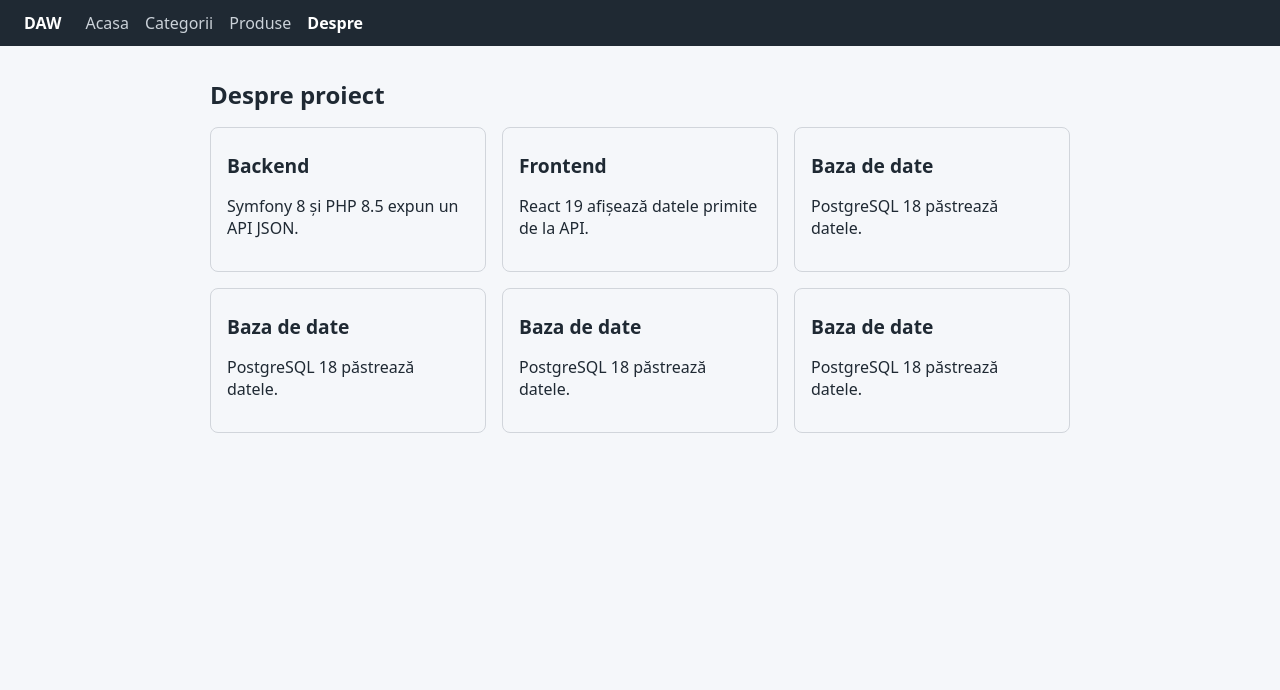
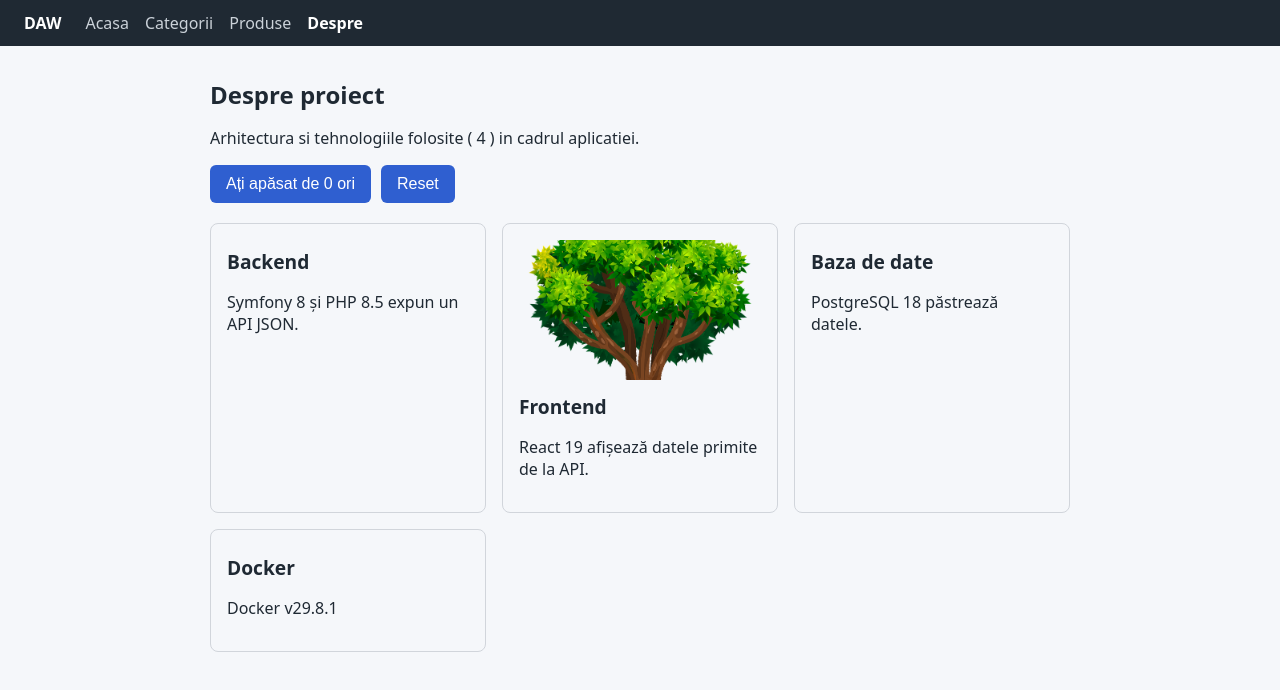
Before and after one commit to cezarpapara/daw-template-ifr2-2026-2027, a React (Vite) app in the folder frontend/app/: page /despre in a window 1280 px wide. Shown: the top 690 px of the page. Built offline with nearby package versions, Linux system fonts and the light colour scheme.

Commit message:
Lab04: adaugare AboutPage

```diff
--- /dev/null
+++ b/frontend/app/src/components/PageTitle.jsx
@@ -0,0 +1,8 @@
+export default function PageTitle({ title, subtitle}) {
+    return (
+        <div className="page-title-container">
+            <h1 className="page-title">{title}</h1>
+            {subtitle && <p className="page-subtitle">{subtitle}</p>}
+        </div>
+    );
+}
--- a/frontend/app/src/pages/AboutPage.jsx
+++ b/frontend/app/src/pages/AboutPage.jsx
@@ -1,18 +1,33 @@
+import { useState } from 'react';
 import Card from '../components/Card';
+import PageTitle from '../components/PageTitle';
 
 const sections = [
     { id: 1, title: 'Backend', text: 'Symfony 8 și PHP 8.5 expun un API JSON.' },
-    { id: 2, title: 'Frontend', text: 'React 19 afișează datele primite de la API.' },
+    { id: 2, title: 'Frontend', text: 'React 19 afișează datele primite de la API.', image: '/tree.png', imageAlt: 'tree' },
     { id: 3, title: 'Baza de date', text: 'PostgreSQL 18 păstrează datele.' },
-    { id: 4, title: 'Baza de date', text: 'PostgreSQL 18 păstrează datele.' },
-    { id: 5, title: 'Baza de date', text: 'PostgreSQL 18 păstrează datele.' },
-    { id: 6, title: 'Baza de date', text: 'PostgreSQL 18 păstrează datele.' },
+    { id: 4, title: 'Docker', text: 'Docker v29.8.1' },
 ];
 
 export default function AboutPage() {
+    const [count, setCount] = useState(0);
     return (
         <section>
-            <h1>Despre proiect</h1>
+            <PageTitle
+                title="Despre proiect"
+                subtitle={`Arhitectura si tehnologiile folosite ( ${sections.length} ) in cadrul aplicatiei.`}
+            />
+
+            <div style={{ marginBottom: '20px', display: 'flex', gap: '10px' }}>
+                <button type="button" onClick={() => setCount(count + 1)} style={{ padding: '10px 16px', cursor: 'pointer' }}>
+                    Ați apăsat de {count} ori
+                </button>
+
+                <button type="button" onClick={() => setCount(0)} style={{ padding: '10px 16px', cursor: 'pointer' }}>
+                    Reset
+                </button>
+            </div>
+
             <div className="info-card-grid">
                 {sections.map((section) => (
                     <Card
```
Also changed, not shown: frontend/app/public/tree.png (added), frontend/app/src/App.css (line endings or trailing spaces).
